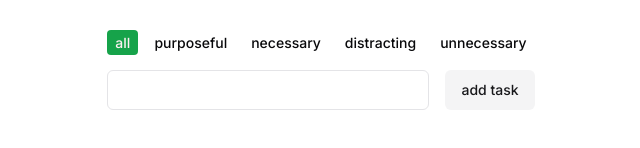
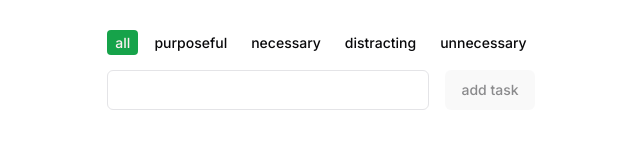
Before and after one commit to sinskiy/strou, a Next.js app: page /tasks in a window 1280 px wide. Shown: the part 340-488 px from the top of the page, without its empty margins (319-959 px from the left). Built offline with nearby package versions, Linux system fonts and the light colour scheme.

Commit message:
add ability to add new task with keyboard

```diff
--- a/components/addTask.tsx
+++ b/components/addTask.tsx
@@ -1,4 +1,4 @@
-import { Dispatch, SetStateAction } from "react";
+import { Dispatch, FormEvent, SetStateAction } from "react";
 import { Button } from "./ui/button";
 import { Input } from "./ui/input";
 import { HandleAddTask } from "@/app/tasks/page";
@@ -14,16 +14,21 @@ export default function AddTask({
   setNewTaskTitle,
   handleAddTask,
 }: AddTaskProps) {
+  function handleSubmit(e: FormEvent<HTMLFormElement>) {
+    e.preventDefault();
+
+    handleAddTask(newTaskTitle);
+  }
   return (
-    <div className="flex gap-4">
+    <form method="get" className="flex gap-4" onSubmit={handleSubmit}>
       <Input
         type="text"
         value={newTaskTitle}
         onChange={(e) => setNewTaskTitle(e.target.value)}
       />
-      <Button variant="secondary" onClick={() => handleAddTask(newTaskTitle)}>
+      <Button variant="secondary" disabled={newTaskTitle.length <= 0}>
         add task
       </Button>
-    </div>
+    </form>
   );
 }
```
